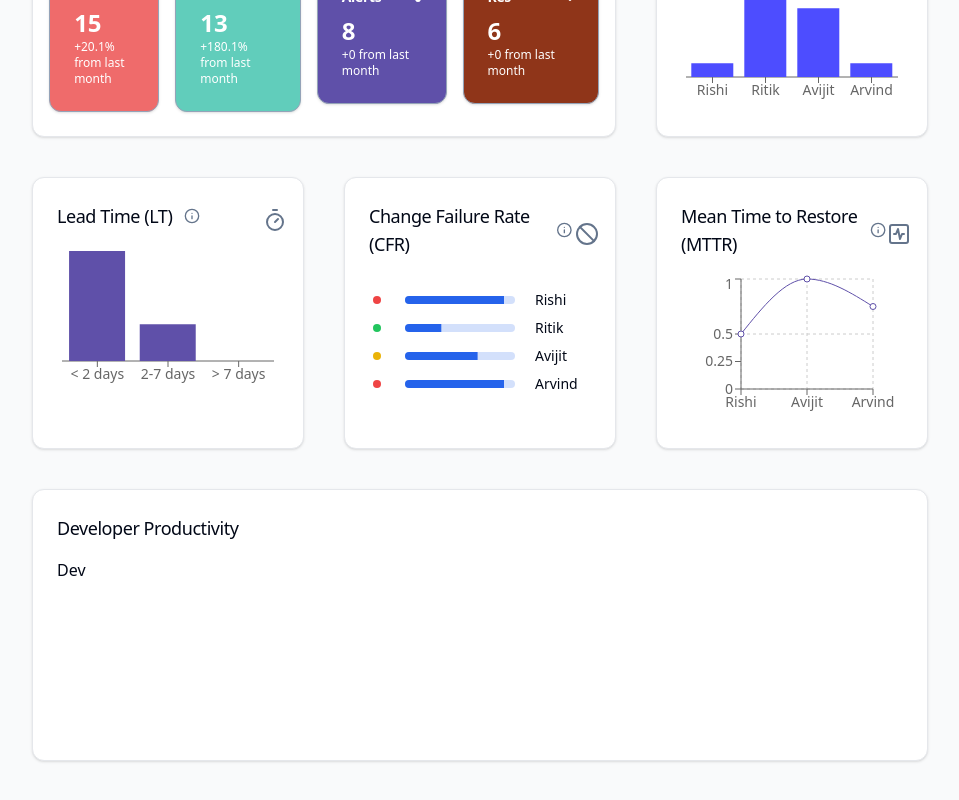
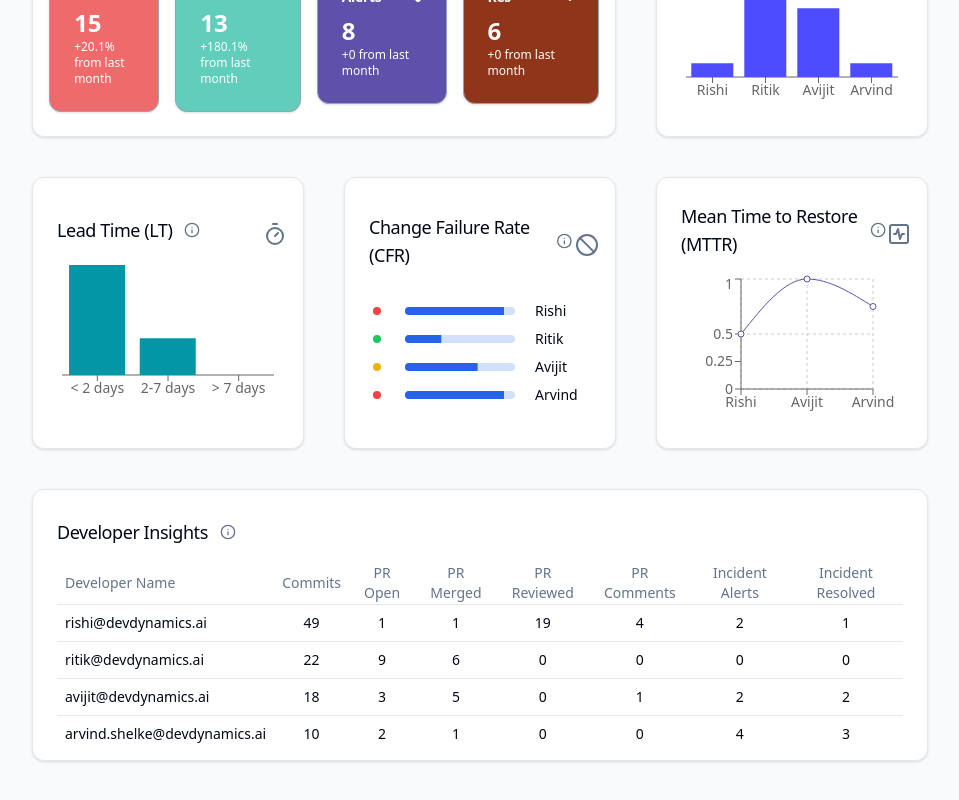
Before and after one commit to Kartik1110/devdynamics, a React (Vite) app: page / in a window 1280 px wide. Shown: the part 532-1332 px from the top of the page, without its empty margins (160-1119 px from the left). Built offline with nearby package versions, Linux system fonts and the light colour scheme.

Commit message:
feat: added developer insights table

```diff
--- a/src/App.tsx
+++ b/src/App.tsx
@@ -5,7 +5,8 @@ import { Progress } from './components/ui/progress';
 import CardLayout from './components/CardLayout'
 import DashboardCards from './components/DashboardCards'
 import { AuthorWorklog, DashboardCardData } from '@/interfaces';
-import { calculateChangeFailureRate, calculateDeploymentFrequency, calculateMeanTimeToRestore, calulateLeadTimeForChanges, getDashboardTotalValues, getWorkLogData } from '@/services';
+import { calculateChangeFailureRate, calculateDeploymentFrequency, calculateMeanTimeToRestore, calulateLeadTimeForChanges, getDashboardTotalValues, getTableData, getWorkLogData } from '@/services';
+import { Table, TableBody, TableCell, TableHead, TableHeader, TableRow } from './components/ui/table';
 
 function App() {
   const [data, setData] = useState<AuthorWorklog | null>(null);
@@ -101,12 +102,15 @@ function App() {
   // Calculate mean time to restore
   const meanTimeToRestore = calculateMeanTimeToRestore(authors || []);
 
+  // table data for developer insights
+  const tableData = getTableData(authors || []);
+
   if (!data) {
     return <div>Loading...</div>;
   }
 
   return (
-    <div className='w-full pt-5 pb-10 space-y-5 px-[15%]  h-auto bg-gray-50'>
+    <div className='w-full pt-5 pb-10 space-y-5 px-[15%]  h-auto bg-gray-50 p-4'>
       <h1 className='text-2xl font-sans font-medium'>Dashboard</h1>
       <div className="grid grid-flow-row-dense gap-10 grid-cols-3 grid-rows-3">
         <div className="col-span-2">
@@ -215,9 +219,38 @@ function App() {
           )}
         </div>
         <div className='col-span-3'>
-          <CardLayout title="Developer Productivity" content={
-            <div className="h-[150px]">
-              <h1>Dev</h1>
+          <CardLayout title="Developer Insights"
+            tooltip={{ heading: 'Developer insights', text: 'Overview of developer insights used to calculate productivity, risk of burnout etc.', bgColor: getRandomFillColor() }}
+            content={
+              <div className="h-[170px]">
+                <Table>
+                  <TableHeader>
+                    <TableRow>
+                      <TableHead className="text-left">Developer Name</TableHead>
+                      <TableHead className="text-center">Commits</TableHead>
+                      <TableHead className="text-center">PR Open</TableHead>
+                      <TableHead className="text-center">PR Merged</TableHead>
+                      <TableHead className="text-center">PR Reviewed</TableHead>
+                      <TableHead className="text-center">PR Comments</TableHead>
+                      <TableHead className="text-center">Incident Alerts</TableHead>
+                      <TableHead className="text-center">Incident Resolved</TableHead>
+                    </TableRow>
+                  </TableHeader>
+                  <TableBody>
+                    {tableData.map((stats) => (
+                      <TableRow key={stats.author}>
+                        <TableCell className="text-left">{stats.author}</TableCell>
+                        <TableCell className="text-center">{stats.commits}</TableCell>
+                        <TableCell className="text-center">{stats.prOpen}</TableCell>
+                        <TableCell className="text-center">{stats.prMerged}</TableCell>
+                        <TableCell className="text-center">{stats.prReviewed}</TableCell>
+                        <TableCell className="text-center">{stats.prComments}</TableCell>
+                        <TableCell className="text-center">{stats.incidentAlerts}</TableCell>
+                        <TableCell className="text-center">{stats.incidentsResolved}</TableCell>
+                      </TableRow>
+                    ))}
+                  </TableBody>
+                </Table>
               </div>
             } />
         </div>
--- a/src/components/CardLayout.tsx
+++ b/src/components/CardLayout.tsx
@@ -16,7 +16,7 @@ interface CardLayoutProps {
 
 export default function CardLayout({ title, content, icon, tooltip }: CardLayoutProps) {
     return (
-        <Card className="hover:border hover:border-gray-300 h-[100%]">
+        <Card className="flex flex-col justify-center hover:border hover:shadow-lg h-[100%]">
             <CardHeader className="flex flex-row items-center justify-between space-y-0 pb-4">
                 <CardTitle className="text-lg font-medium flex items-center justify-center">
                     {title}
@@ -36,7 +36,7 @@ export default function CardLayout({ title, content, icon, tooltip }: CardLayout
                         </TooltipProvider>
                     )}
                 </CardTitle>
-                <div className="h-4 w-4 text-muted-foreground">{icon}</div>
+                <div className="pb-4 h-4 w-4 text-muted-foreground">{icon}</div>
             </CardHeader>
             <CardContent>
                 {content}
--- /dev/null
+++ b/src/components/ui/table.tsx
@@ -0,0 +1,120 @@
+import * as React from "react"
+
+import { cn } from "@/lib/utils"
+
+const Table = React.forwardRef<
+  HTMLTableElement,
+  React.HTMLAttributes<HTMLTableElement>
+>(({ className, ...props }, ref) => (
+  <div className="relative w-full overflow-auto">
+    <table
+      ref={ref}
+      className={cn("w-full caption-bottom text-sm", className)}
+      {...props}
+    />
+  </div>
+))
+Table.displayName = "Table"
+
+const TableHeader = React.forwardRef<
+  HTMLTableSectionElement,
+  React.HTMLAttributes<HTMLTableSectionElement>
+>(({ className, ...props }, ref) => (
+  <thead ref={ref} className={cn("[&_tr]:border-b", className)} {...props} />
+))
+TableHeader.displayName = "TableHeader"
+
+const TableBody = React.forwardRef<
+  HTMLTableSectionElement,
+  React.HTMLAttributes<HTMLTableSectionElement>
+>(({ className, ...props }, ref) => (
+  <tbody
+    ref={ref}
+    className={cn("[&_tr:last-child]:border-0", className)}
+    {...props}
+  />
+))
+TableBody.displayName = "TableBody"
+
+const TableFooter = React.forwardRef<
+  HTMLTableSectionElement,
+  React.HTMLAttributes<HTMLTableSectionElement>
+>(({ className, ...props }, ref) => (
+  <tfoot
+    ref={ref}
+    className={cn(
+      "border-t bg-muted/50 font-medium [&>tr]:last:border-b-0",
+      className
+    )}
+    {...props}
+  />
+))
+TableFooter.displayName = "TableFooter"
+
+const TableRow = React.forwardRef<
+  HTMLTableRowElement,
+  React.HTMLAttributes<HTMLTableRowElement>
+>(({ className, ...props }, ref) => (
+  <tr
+    ref={ref}
+    className={cn(
+      "border-b transition-colors hover:bg-muted/50 data-[state=selected]:bg-muted",
+      className
+    )}
+    {...props}
+  />
+))
+TableRow.displayName = "TableRow"
+
+const TableHead = React.forwardRef<
+  HTMLTableCellElement,
+  React.ThHTMLAttributes<HTMLTableCellElement>
+>(({ className, ...props }, ref) => (
+  <th
+    ref={ref}
+    className={cn(
+      "h-10 px-2 text-left align-middle font-medium text-muted-foreground [&:has([role=checkbox])]:pr-0 [&>[role=checkbox]]:translate-y-[2px]",
+      className
+    )}
+    {...props}
+  />
+))
+TableHead.displayName = "TableHead"
+
+const TableCell = React.forwardRef<
+  HTMLTableCellElement,
+  React.TdHTMLAttributes<HTMLTableCellElement>
+>(({ className, ...props }, ref) => (
+  <td
+    ref={ref}
+    className={cn(
+      "p-2 align-middle [&:has([role=checkbox])]:pr-0 [&>[role=checkbox]]:translate-y-[2px]",
+      className
+    )}
+    {...props}
+  />
+))
+TableCell.displayName = "TableCell"
+
+const TableCaption = React.forwardRef<
+  HTMLTableCaptionElement,
+  React.HTMLAttributes<HTMLTableCaptionElement>
+>(({ className, ...props }, ref) => (
+  <caption
+    ref={ref}
+    className={cn("mt-4 text-sm text-muted-foreground", className)}
+    {...props}
+  />
+))
+TableCaption.displayName = "TableCaption"
+
+export {
+  Table,
+  TableHeader,
+  TableBody,
+  TableFooter,
+  TableHead,
+  TableRow,
+  TableCell,
+  TableCaption,
+}
--- a/src/services/index.ts
+++ b/src/services/index.ts
@@ -1,4 +1,4 @@
-import { Author, DashboardCardsValues, RootObject } from "@/interfaces";
+import { Author, DashboardCardsValues, RootObject, TableData, TotalActivity } from "@/interfaces";
 import { getFormattedName, median } from "@/utils";
 
 // Fetch worklog data
@@ -165,4 +165,63 @@ export const calculateMeanTimeToRestore = (authors: Author[]) => {
     }
   }
   return res;
+};
+
+// Calculate developer productivity (approximated by PRs opened)
+export function calculateDevProductivity(authors: Author[]) {
+  interface PRByAuthorAndDay {
+    authorName: string;
+    data: {
+      date: string;
+      prCount: number;
+    }[];
+  }
+
+  const prByAuthorAndDay: PRByAuthorAndDay[] = [];
+
+  authors.forEach((row) => {
+    const name = row.name;
+    const authorData: { date: string; prCount: number }[] = [];
+
+    row.dayWiseActivity.forEach((activity) => {
+      const date = activity.date;
+      let prOpenCount = 0;
+
+      activity.items.children.forEach((item) => {
+        if (item.label === "PR Open") {
+          prOpenCount += parseInt(item.count);
+        }
+      });
+
+      authorData.push({
+        date: date,
+        prCount: prOpenCount,
+      });
+    });
+
+    prByAuthorAndDay.push({
+      authorName: name,
+      data: authorData,
+    });
+  });
+
+  return prByAuthorAndDay;
 }
+
+export function getTableData(data: Author[]): TableData[] {
+  return data?.map((author) => ({
+    author: author.name,
+    prOpen: getValue(author.totalActivity, "PR Open"),
+    prMerged: getValue(author.totalActivity, "PR Merged"),
+    commits: getValue(author.totalActivity, "Commits"),
+    prReviewed: getValue(author.totalActivity, "PR Reviewed"),
+    prComments: getValue(author.totalActivity, "PR Comments"),
+    incidentAlerts: getValue(author.totalActivity, "Incident Alerts"),
+    incidentsResolved: getValue(author.totalActivity, "Incidents Resolved"),
+  }));
+}
+
+export function getValue(activities: TotalActivity[], name: string): number {
+  const activity = activities.find((activity) => activity.name === name);
+  return activity ? parseInt(activity.value, 10) : 0;
+}
```
Also changed, not shown: src/interfaces/index.ts (+12 -1 lines). Lines whose indentation alone changed are shown as unchanged.
